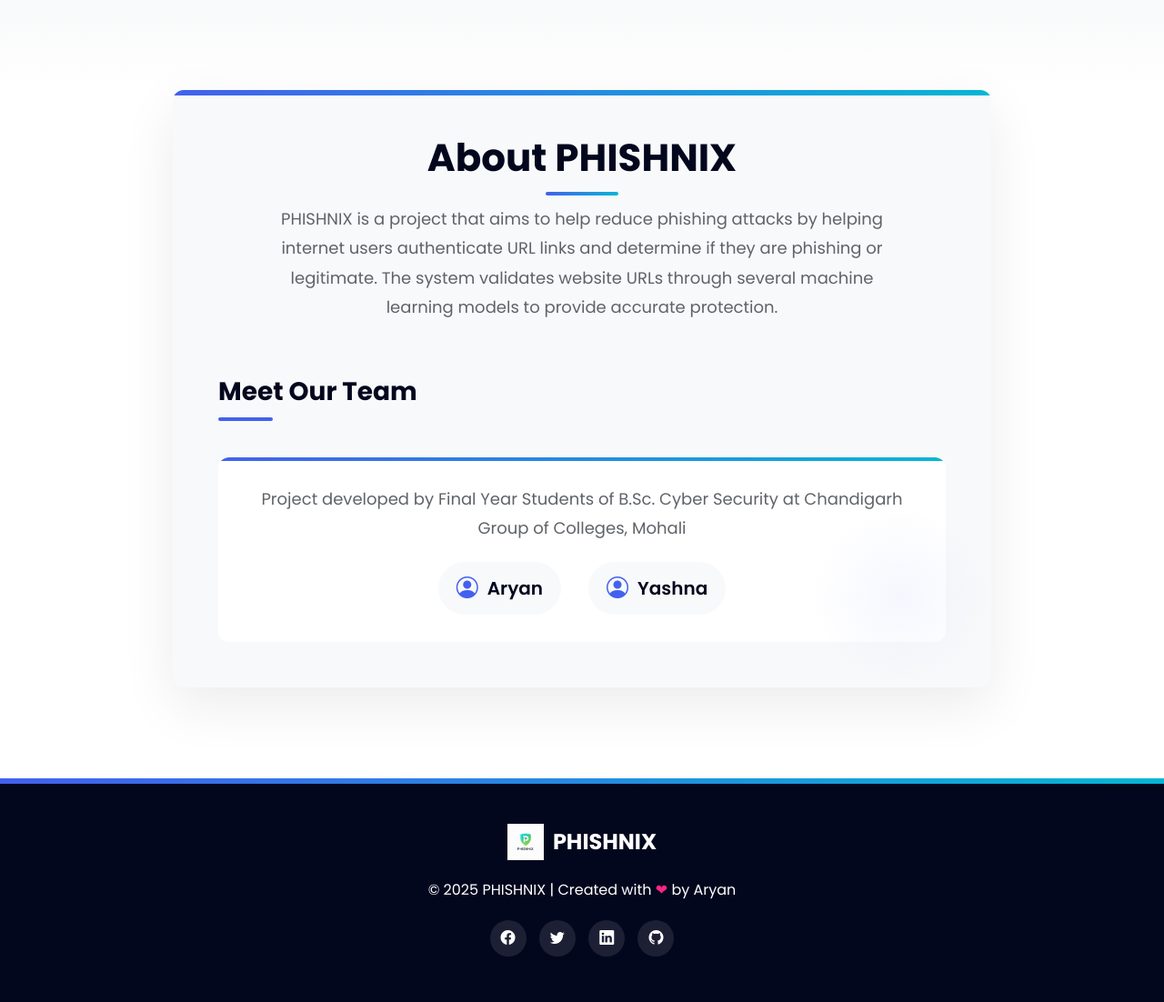
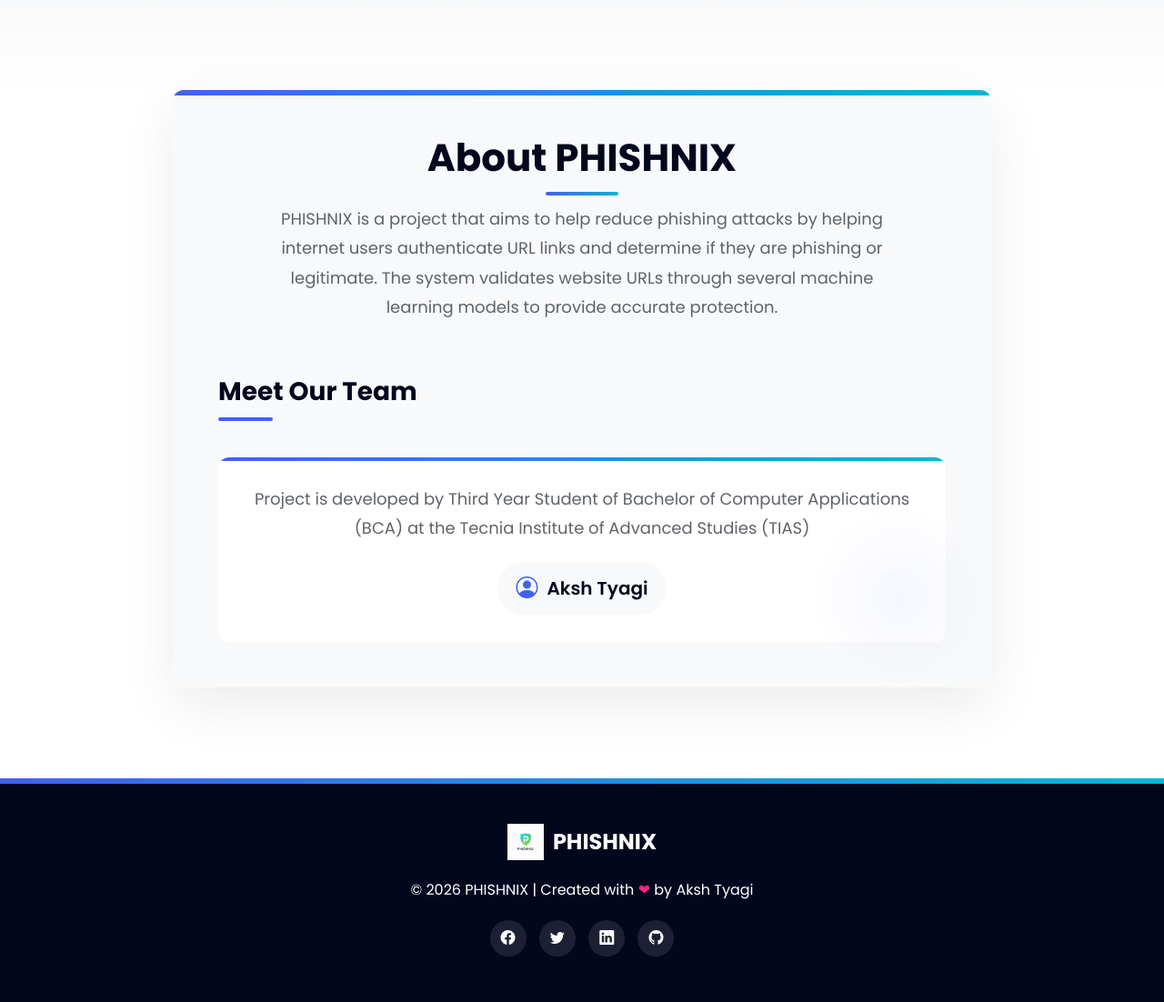
Before and after one commit to akshtyagi12august2006-cpu/Phishnix-project, a Flask app: page /usecases in a window 1280 px wide. Shown: the part 2760-3862 px from the top of the page at 91% size. Run offline with Flask 3, Linux system fonts and the light colour scheme; some libraries are stand-ins or nearby versions.

Commit message:
Update team name in use cases

```diff
--- a/templates/usecases.html
+++ b/templates/usecases.html
@@ -1084,19 +1084,18 @@
 
           <h3>Meet Our Team</h3>
 <div class="team">
-            <p>Project developed by Final Year Students of B.Sc. Cyber Security at Chandigarh Group of Colleges, Mohali</p>
+  <p>Project is developed by Third Year Student of Bachelor of Computer Applications (BCA) at the Tecnia Institute of Advanced Studies (TIAS)</p>
+
   <div class="team-members">
     <div class="team-member">
       <i class="bi bi-person-circle"></i>
-                <b>Aryan</b>
-              </div>
-              <div class="team-member">
-                <i class="bi bi-person-circle"></i>
-                <b>Yashna</b>
+      <b>Aksh Tyagi</b>
     </div>
   </div>
 </div>
+
         </div>
+
       </div>
     </section><!-- End about Section -->
   </main><!-- End #main -->
@@ -1108,7 +1107,7 @@
         <img src="static/assets/img/logo.png" alt="PHISHNIX Logo" class="footer-logo-img">
         <span>PHISHNIX</span>
       </div>
-      <p>&copy; 2025 PHISHNIX | Created with <span class="heart">❤</span> by Aryan</p>
+      <p>&copy; 2026 PHISHNIX | Created with <span class="heart">❤</span> by Aksh Tyagi</p>
       <div class="footer-social">
         <a href="#"><i class="bi bi-facebook"></i></a>
         <a href="#"><i class="bi bi-twitter"></i></a>
```
Lines whose indentation alone changed are shown as unchanged.
